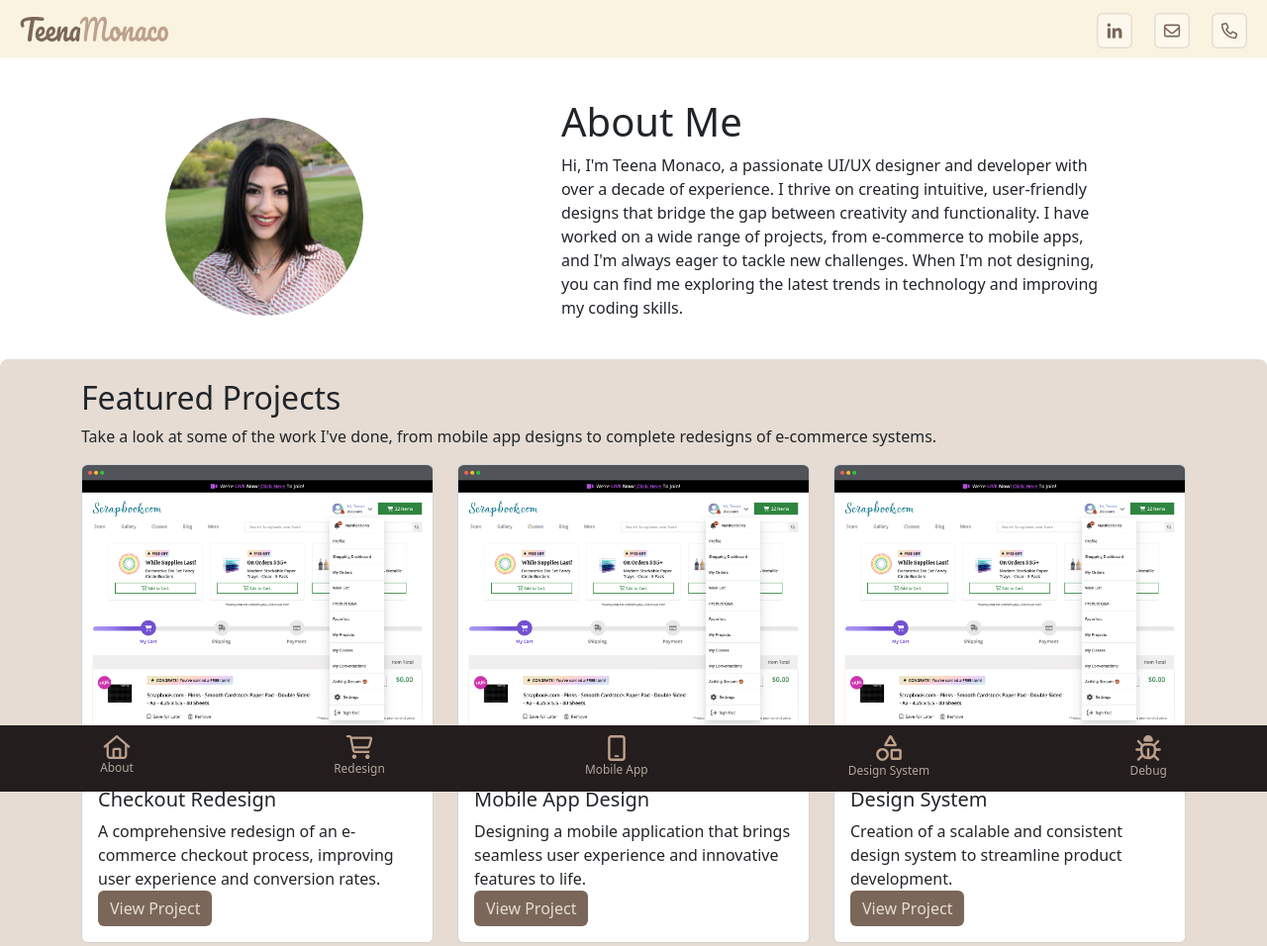
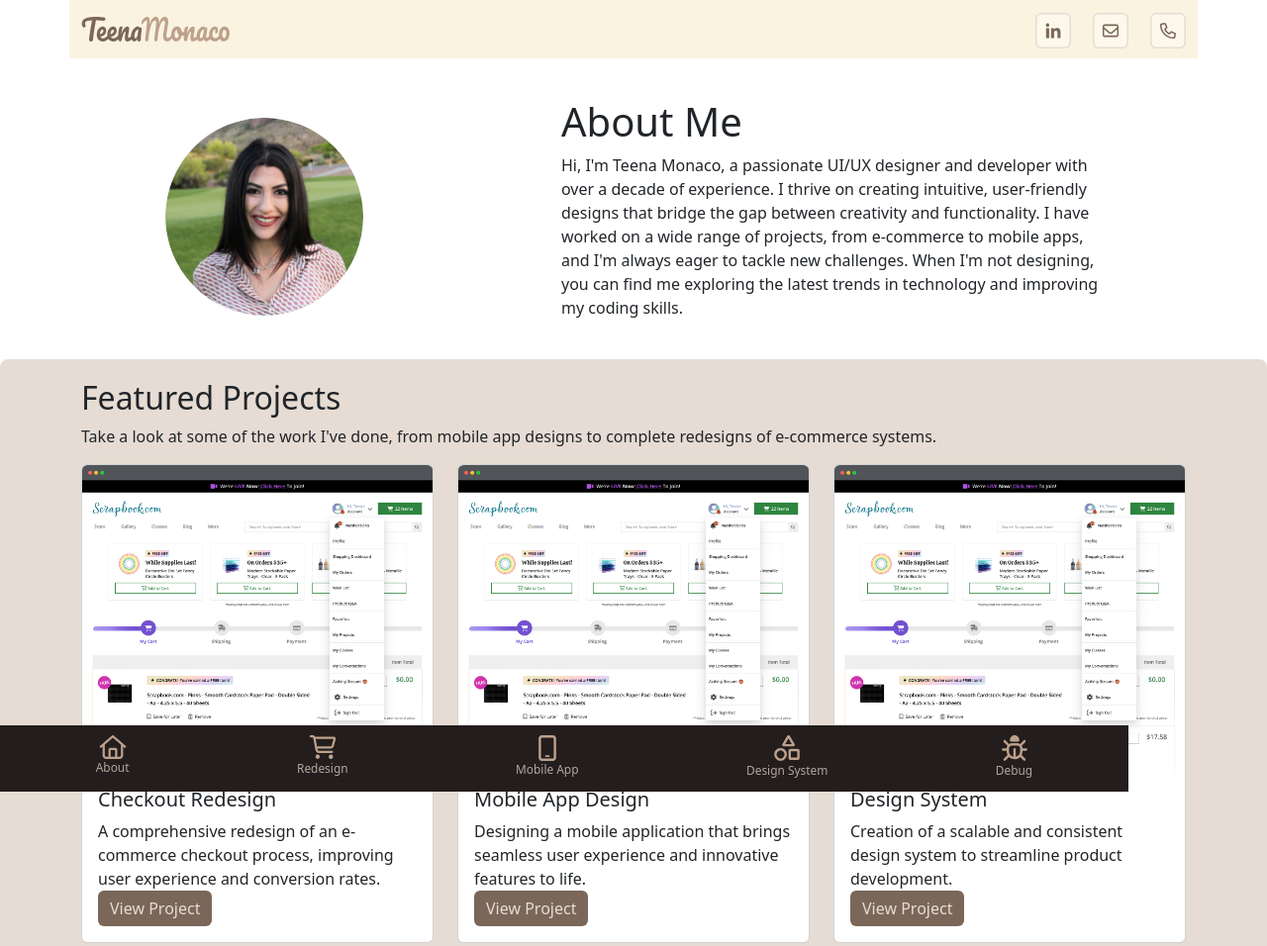
Before and after one commit to teemonaco/teenamonaco, a plain HTML site: page index.html in a window 1280 px wide. Shown: the top 956 px of the page at 99% size. Drawn offline with nearby package versions, Linux system fonts and the light colour scheme.

Commit message:
container header footer

```diff
--- a/index.html
+++ b/index.html
@@ -10,7 +10,7 @@
      <link href="https://cdn.jsdelivr.net/npm/bootstrap@5.3.1/dist/css/bootstrap.min.css" rel="stylesheet">
 </head>
 <body>
-    <header class="header">
+    <header class="container header">
             <div class="logo">
                 <img src="images/logo.svg" width="150px" alt="Teena Monaco Logo">
             </div>
@@ -79,7 +79,7 @@
             </div>
         </div>
     </section>
-    <nav class="bottom-nav d-flex justify-content-around">
+    <nav class="container bottom-nav d-flex justify-content-around">
         <a href="index.html" class="nav-item text-center">
             <img src="images/home.svg" style="width: 28px;" alt="Debug Icon">
             <span class="d-block small">About</span>
```
